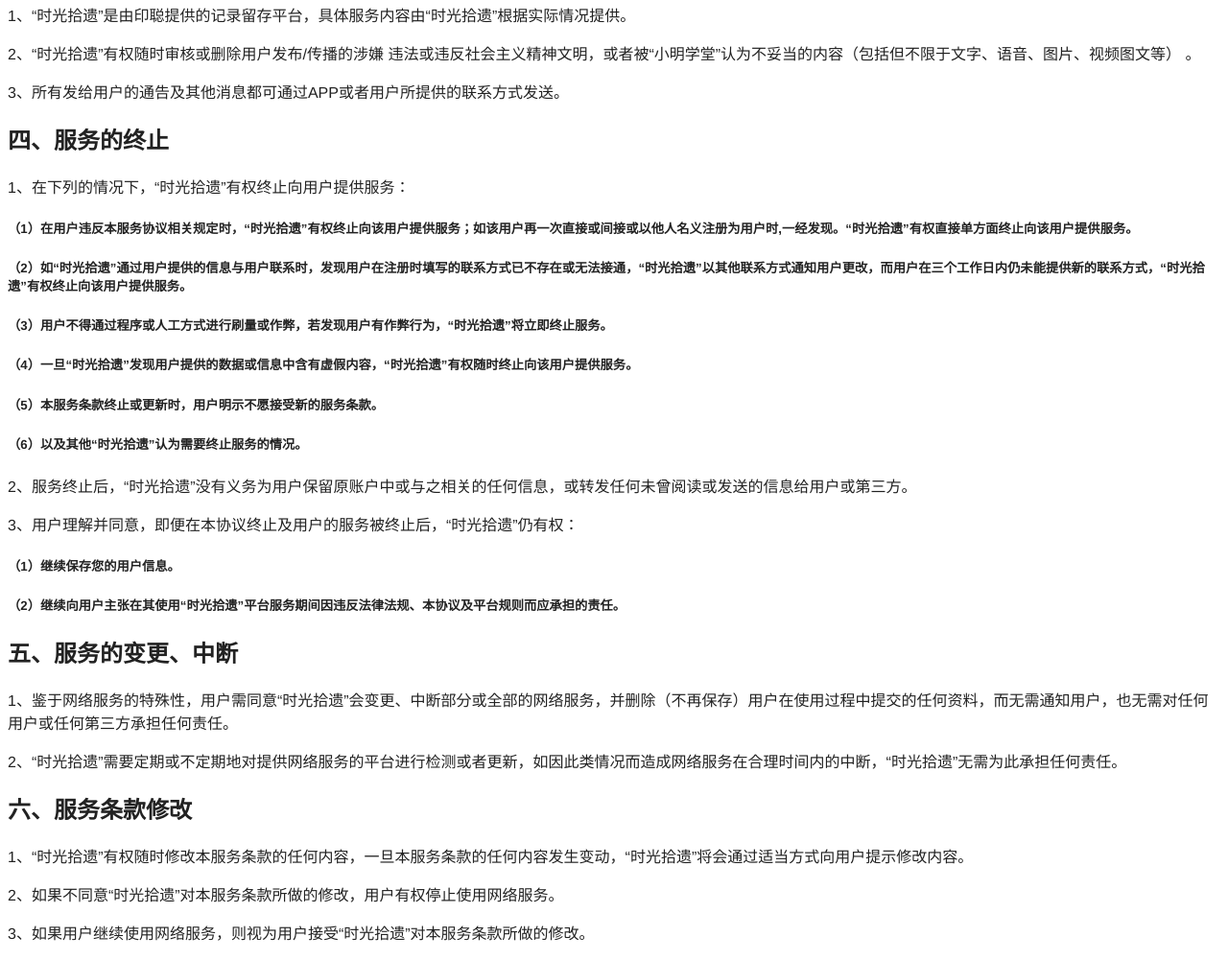
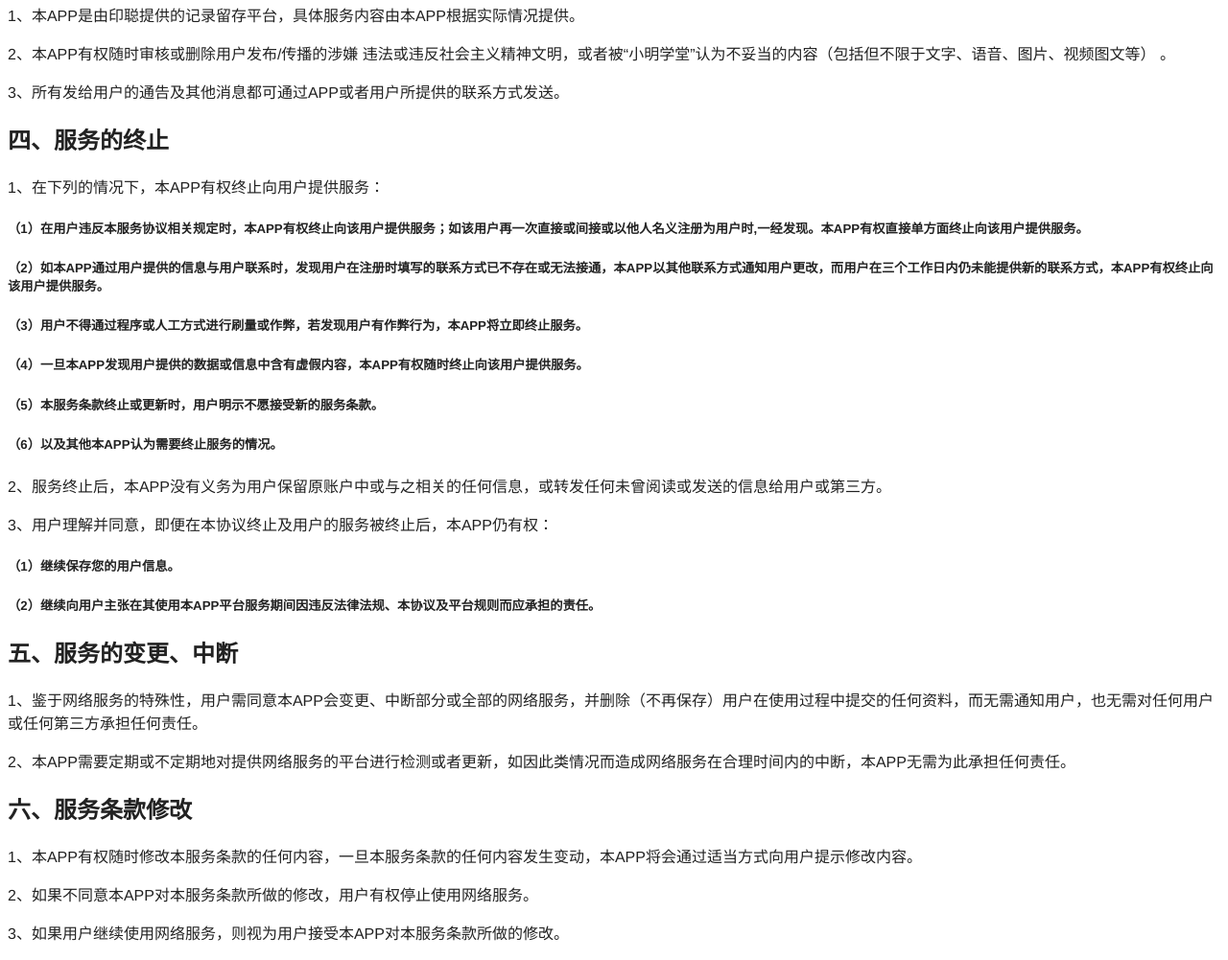
Before and after one commit to olderMonster/protocol, a plain HTML site: page index.html in a window 1280 px wide. Shown: the part 1208-2209 px from the top of the page at 96% size. Drawn offline with Linux system fonts and the light colour scheme.

Commit message:
feat：update

```diff
--- a/index.html
+++ b/index.html
@@ -17,7 +17,7 @@
 		</div>
 		<h2>一、特别提示</h2>
 		<p>
-			在此特别提醒您（用户）在使用“时光拾遗”之前，请认真阅读本《时光拾遗用户服务协议》（以下简称“协议”），确保您充分理解本协议中各条款。请您审慎阅读并选择接受或者不接受本协议。您同意并点击确认本协议条款后，才能成为“时光拾遗”的正式用户，并享受“时光拾遗”的各类服务。您的使用行为将视为对本协议的接受，并同意接受本协议各项条款的约束。若您不同意本协议，或对本协议中的条款存在任何疑问，请您立即停止“时光拾遗”的使用，并可以选择不使用本网站服务。
+			在此特别提醒您（用户）在使用本APP之前，请认真阅读本《用户服务协议》（以下简称“协议”），确保您充分理解本协议中各条款。请您审慎阅读并选择接受或者不接受本协议。您同意并点击确认本协议条款后，才能成为APP的正式用户，并享受APP的各类服务。您的使用行为将视为对本协议的接受，并同意接受本协议各项条款的约束。若您不同意本协议，或对本协议中的条款存在任何疑问，请您立即停止本APP的使用，并可以选择不使用本网站服务。
 		</p>
 
 		<h2>二、用户声明与保证</h2>
@@ -25,7 +25,7 @@
 			1、用户承诺其为具有完全民事行为能力的民事主体，且具有达成交易履行其义务的能力。
 		</p>
 		<p>
-			2、用户通过使用“时光拾遗”的过程中所制作、上载、复制、发布、传播的任何内容，包括但不限于账户头像、名称、用户说明等注册信息及认证资料，或文字、语音、图片、视频、图文等发送、回复和相关链接页面，以及其他使用账户或本服务所产生的内容，不得违反国家相关法律制度，包括但不限于如下原则：
+			2、用户通过使用本APP的过程中所制作、上载、复制、发布、传播的任何内容，包括但不限于账户头像、名称、用户说明等注册信息及认证资料，或文字、语音、图片、视频、图文等发送、回复和相关链接页面，以及其他使用账户或本服务所产生的内容，不得违反国家相关法律制度，包括但不限于如下原则：
 		</p>
 		<h5>（1）违反宪法所确定的基本原则的；</h5>
 		<h5>（2）危害国家安全，泄露国家密码，颠覆国家政权，破坏国家统一的；</h5>
@@ -37,7 +37,7 @@
 		<h5>（8）侮辱或者诽谤他人，侵害他人合法权益的；</h5>
 		<h5>（9）含有法律、行政法规禁止的其他内容的。</h5>
 		<p>
-			4、用户不得利用“时光拾遗”或本服务制作、上载、复制、发布、传播下干扰其他服务的正常运营，以及侵犯其他用户或第三方合法权益的内容：
+			4、用户不得利用本APP或本服务制作、上载、复制、发布、传播下干扰其他服务的正常运营，以及侵犯其他用户或第三方合法权益的内容：
 		</p>
 		<h5>（1）含有任何性或性暗示的；</h5>
 		<h5>（2）含有辱骂、恐吓、威胁内容的；</h5>
@@ -48,10 +48,10 @@
 
 		<h2>三、服务内容</h2>
 		<p>
-			1、“时光拾遗”是由印聪提供的记录留存平台，具体服务内容由“时光拾遗”根据实际情况提供。
+			1、本APP是由印聪提供的记录留存平台，具体服务内容由本APP根据实际情况提供。
 		</p>
 		<p>
-			2、“时光拾遗”有权随时审核或删除用户发布/传播的涉嫌 违法或违反社会主义精神文明，或者被“小明学堂”认为不妥当的内容（包括但不限于文字、语音、图片、视频图文等） 。
+			2、本APP有权随时审核或删除用户发布/传播的涉嫌 违法或违反社会主义精神文明，或者被“小明学堂”认为不妥当的内容（包括但不限于文字、语音、图片、视频图文等） 。
 		</p>
 		<p>
 			3、所有发给用户的通告及其他消息都可通过APP或者用户所提供的联系方式发送。
@@ -59,54 +59,54 @@
 
 		<h2>四、服务的终止</h2>
 		<p>
-			1、在下列的情况下，“时光拾遗”有权终止向用户提供服务：
+			1、在下列的情况下，本APP有权终止向用户提供服务：
 		</p>
 		<h5>
-			（1）在用户违反本服务协议相关规定时，“时光拾遗”有权终止向该用户提供服务；如该用户再一次直接或间接或以他人名义注册为用户时,一经发现。“时光拾遗”有权直接单方面终止向该用户提供服务。
+			（1）在用户违反本服务协议相关规定时，本APP有权终止向该用户提供服务；如该用户再一次直接或间接或以他人名义注册为用户时,一经发现。本APP有权直接单方面终止向该用户提供服务。
 		</h5>
 		<h5>
-			（2）如“时光拾遗”通过用户提供的信息与用户联系时，发现用户在注册时填写的联系方式已不存在或无法接通，“时光拾遗”以其他联系方式通知用户更改，而用户在三个工作日内仍未能提供新的联系方式，“时光拾遗”有权终止向该用户提供服务。
+			（2）如本APP通过用户提供的信息与用户联系时，发现用户在注册时填写的联系方式已不存在或无法接通，本APP以其他联系方式通知用户更改，而用户在三个工作日内仍未能提供新的联系方式，本APP有权终止向该用户提供服务。
 		</h5>
 		<h5>
-			（3）用户不得通过程序或人工方式进行刷量或作弊，若发现用户有作弊行为，“时光拾遗”将立即终止服务。
+			（3）用户不得通过程序或人工方式进行刷量或作弊，若发现用户有作弊行为，本APP将立即终止服务。
 		</h5>
 		<h5>
-			（4）一旦“时光拾遗”发现用户提供的数据或信息中含有虚假内容，“时光拾遗”有权随时终止向该用户提供服务。
+			（4）一旦本APP发现用户提供的数据或信息中含有虚假内容，本APP有权随时终止向该用户提供服务。
 		</h5>
 		<h5>
 			（5）本服务条款终止或更新时，用户明示不愿接受新的服务条款。
 		</h5>
 		<h5>
-			（6）以及其他“时光拾遗”认为需要终止服务的情况。
+			（6）以及其他本APP认为需要终止服务的情况。
 		</h5>
 
 		<p>
-			2、服务终止后，“时光拾遗”没有义务为用户保留原账户中或与之相关的任何信息，或转发任何未曾阅读或发送的信息给用户或第三方。
+			2、服务终止后，本APP没有义务为用户保留原账户中或与之相关的任何信息，或转发任何未曾阅读或发送的信息给用户或第三方。
 		</p>
 		<p>
-			3、用户理解并同意，即便在本协议终止及用户的服务被终止后，“时光拾遗”仍有权：
+			3、用户理解并同意，即便在本协议终止及用户的服务被终止后，本APP仍有权：
 		</p>
 		<h5>（1）继续保存您的用户信息。</h5>
-		<h5>（2）继续向用户主张在其使用“时光拾遗”平台服务期间因违反法律法规、本协议及平台规则而应承担的责任。</h5>
+		<h5>（2）继续向用户主张在其使用本APP平台服务期间因违反法律法规、本协议及平台规则而应承担的责任。</h5>
 
 
 		<h2>五、服务的变更、中断</h2>
 		<p>
-			1、鉴于网络服务的特殊性，用户需同意“时光拾遗”会变更、中断部分或全部的网络服务，并删除（不再保存）用户在使用过程中提交的任何资料，而无需通知用户，也无需对任何用户或任何第三方承担任何责任。
+			1、鉴于网络服务的特殊性，用户需同意本APP会变更、中断部分或全部的网络服务，并删除（不再保存）用户在使用过程中提交的任何资料，而无需通知用户，也无需对任何用户或任何第三方承担任何责任。
 		</p>
 		<p>
-			2、“时光拾遗”需要定期或不定期地对提供网络服务的平台进行检测或者更新，如因此类情况而造成网络服务在合理时间内的中断，“时光拾遗”无需为此承担任何责任。
+			2、本APP需要定期或不定期地对提供网络服务的平台进行检测或者更新，如因此类情况而造成网络服务在合理时间内的中断，本APP无需为此承担任何责任。
 		</p>
 
 		<h2>六、服务条款修改</h2>
 		<p>
-			1、“时光拾遗”有权随时修改本服务条款的任何内容，一旦本服务条款的任何内容发生变动，“时光拾遗”将会通过适当方式向用户提示修改内容。
+			1、本APP有权随时修改本服务条款的任何内容，一旦本服务条款的任何内容发生变动，本APP将会通过适当方式向用户提示修改内容。
 		</p>
 		<p>
-			2、如果不同意“时光拾遗”对本服务条款所做的修改，用户有权停止使用网络服务。
+			2、如果不同意本APP对本服务条款所做的修改，用户有权停止使用网络服务。
 		</p>
 		<p>
-			3、如果用户继续使用网络服务，则视为用户接受“时光拾遗”对本服务条款所做的修改。
+			3、如果用户继续使用网络服务，则视为用户接受本APP对本服务条款所做的修改。
 		</p>
 
 
```
